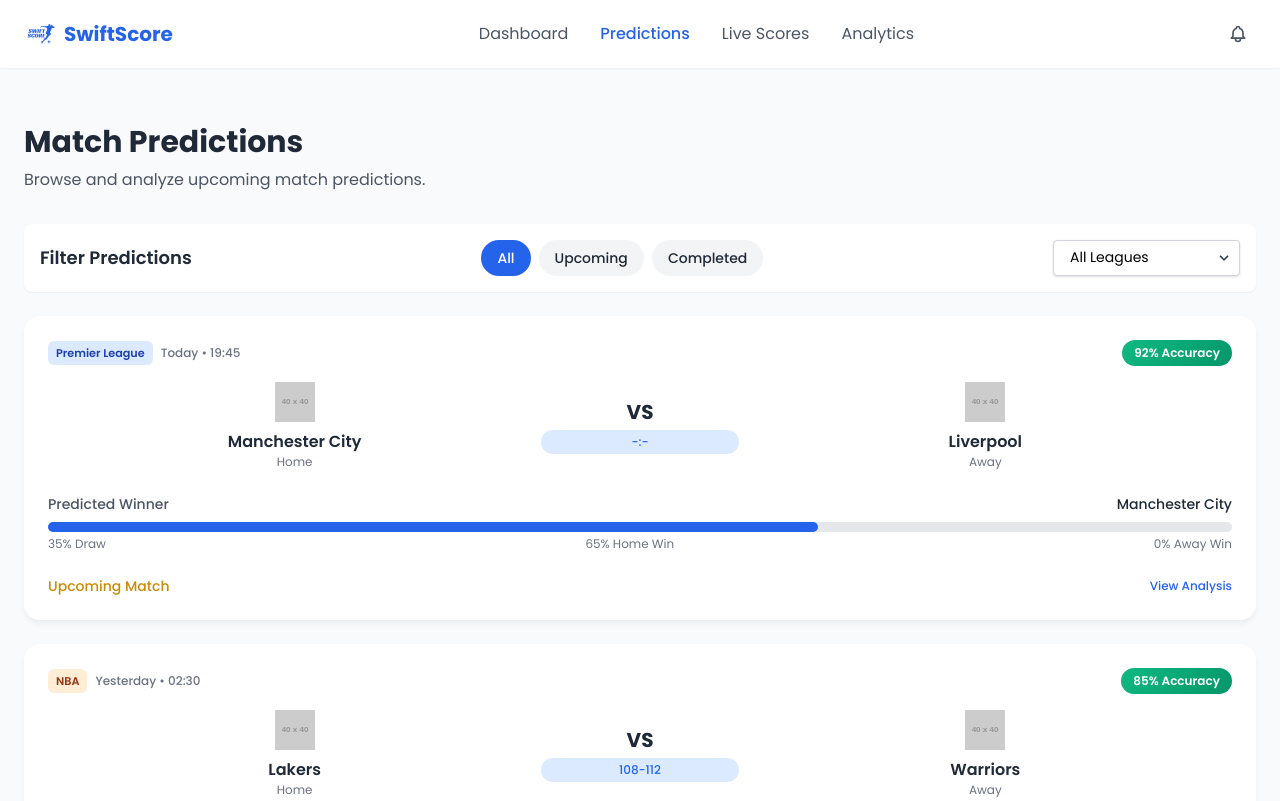
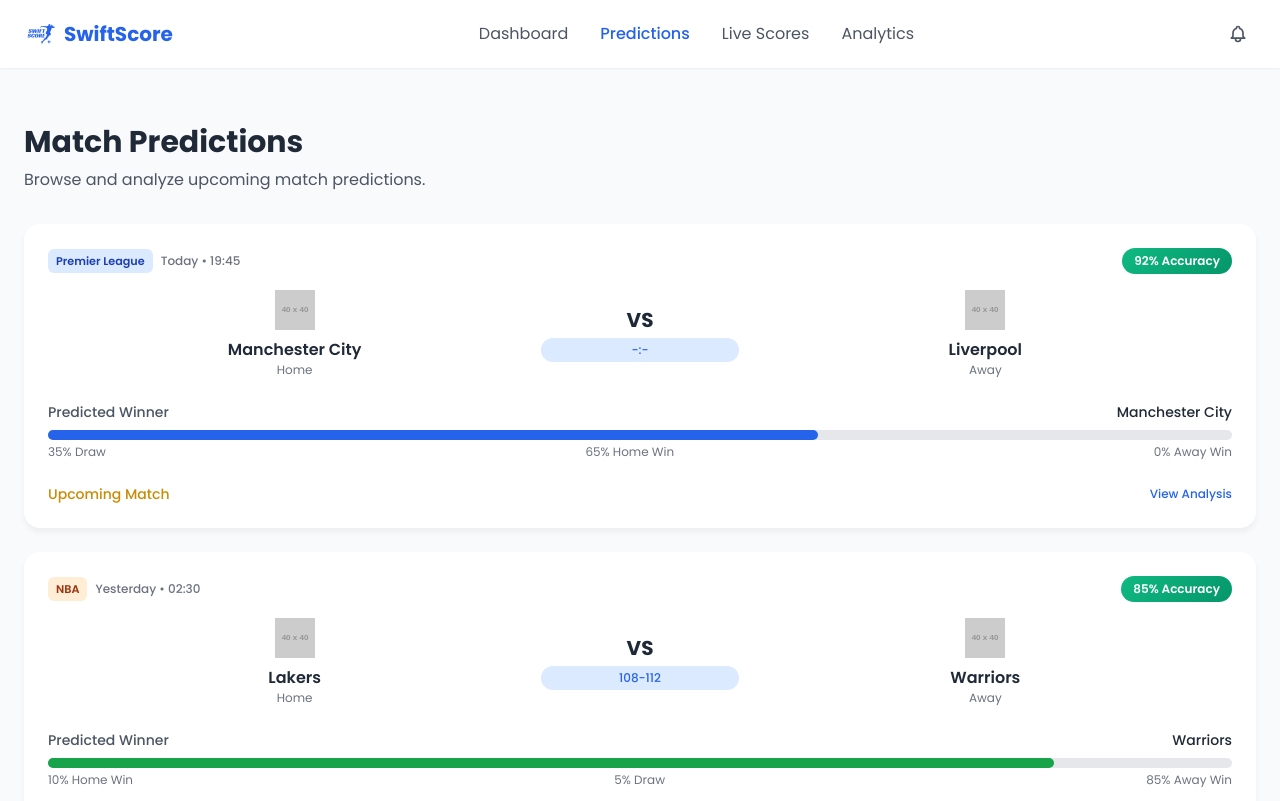
Before and after one commit to efeurhobobullish/SwiftScore, a website: page public/predictions.html in a window 1280 px wide. Shown: the top 801 px of the page. Drawn offline with nearby package versions, Linux system fonts and the light colour scheme; placeholder pictures from the web are drawn by us.

Commit message:
Update predictions.html

```diff
--- a/public/predictions.html
+++ b/public/predictions.html
@@ -143,41 +143,6 @@
     <div class="mb-8">
       <h1 class="text-3xl font-bold text-gray-800 animate__animated animate__fadeInDown">Match Predictions</h1>
       <p class="text-gray-600 mt-2 animate__animated animate__fadeInDown animate__delay-1s">Browse and analyze upcoming match predictions.</p>
-    </div>
-
-
-
-    <div class="mb-6 bg-white p-4 rounded-lg shadow-sm animate__animated animate__fadeInUp animate__delay-3s">
-      <div class="flex flex-wrap items-center justify-between gap-4">
-        <h2 class="text-lg font-semibold text-gray-800">Filter Predictions</h2>
-        <div class="flex flex-wrap gap-2">
-          <button class="filter-btn active px-4 py-2 text-sm font-medium rounded-full bg-primary text-white" data-filter="all">
-            All
-          </button>
-          <button class="filter-btn px-4 py-2 text-sm font-medium rounded-full bg-gray-100 text-gray-800 hover:bg-gray-200" data-filter="upcoming">
-            Upcoming
-          </button>
-          <button class="filter-btn px-4 py-2 text-sm font-medium rounded-full bg-gray-100 text-gray-800 hover:bg-gray-200" data-filter="completed">
-            Completed
-          </button>
-        </div>
-
-        <div class="flex items-center">
-          <div class="relative">
-            <select class="block appearance-none w-full bg-white border border-gray-300 hover:border-gray-400 px-4 py-2 pr-8 rounded shadow leading-tight focus:outline-none focus:shadow-outline text-sm">
-              <option>All Leagues</option>
-              <option>Premier League</option>
-              <option>La Liga</option>
-              <option>NBA</option>
-              <option>Champions League</option>
-              <option>Serie A</option>
-            </select>
-            <div class="pointer-events-none absolute inset-y-0 right-0 flex items-center px-2 text-gray-700">
-              <svg class="fill-current h-4 w-4" xmlns="http://www.w3.org/2000/svg" viewBox="0 0 20 20"><path d="M9.293 12.95l.707.707L15.657 8l-1.414-1.414L10 10.828 5.757 6.586 4.343 8z"/></svg>
-            </div>
-          </div>
-        </div>
-      </div>
     </div>
 
     <div class="grid grid-cols-1 gap-6 animate__animated animate__fadeInUp animate__delay-4s">
```
